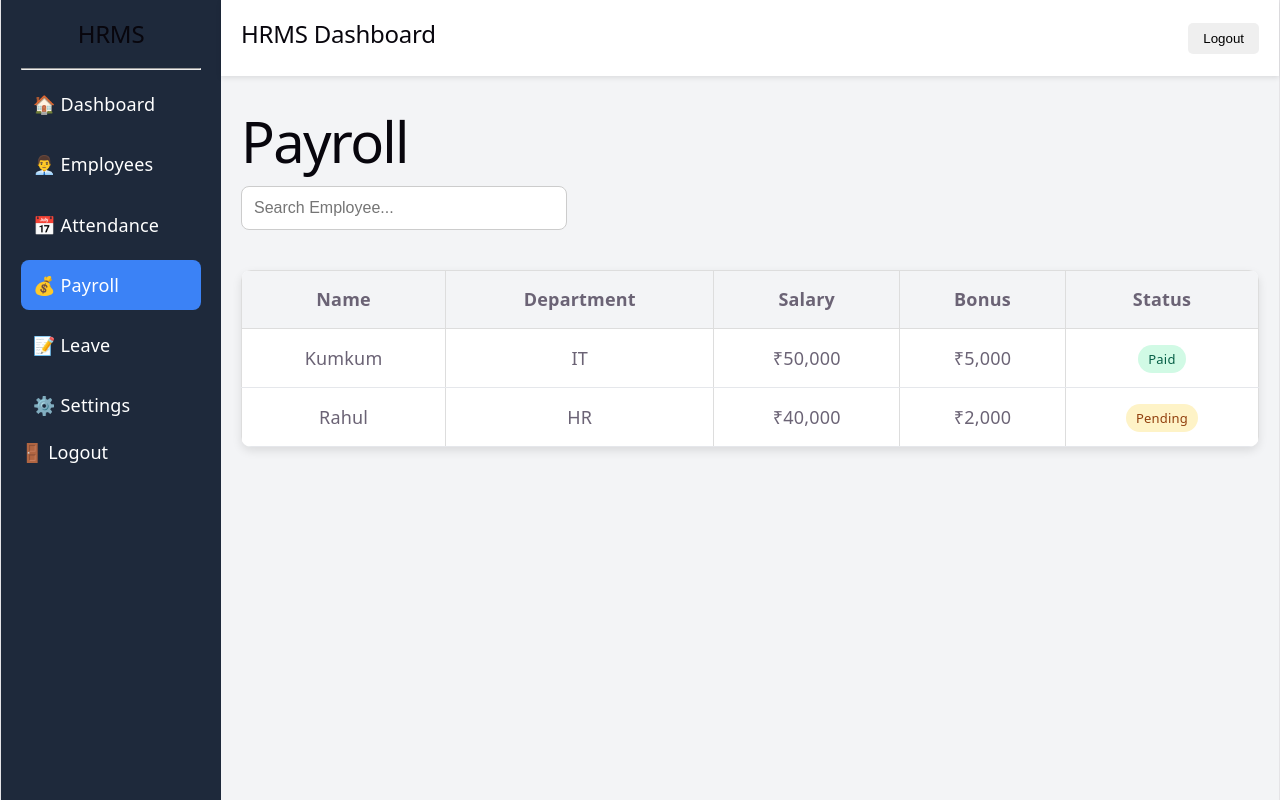
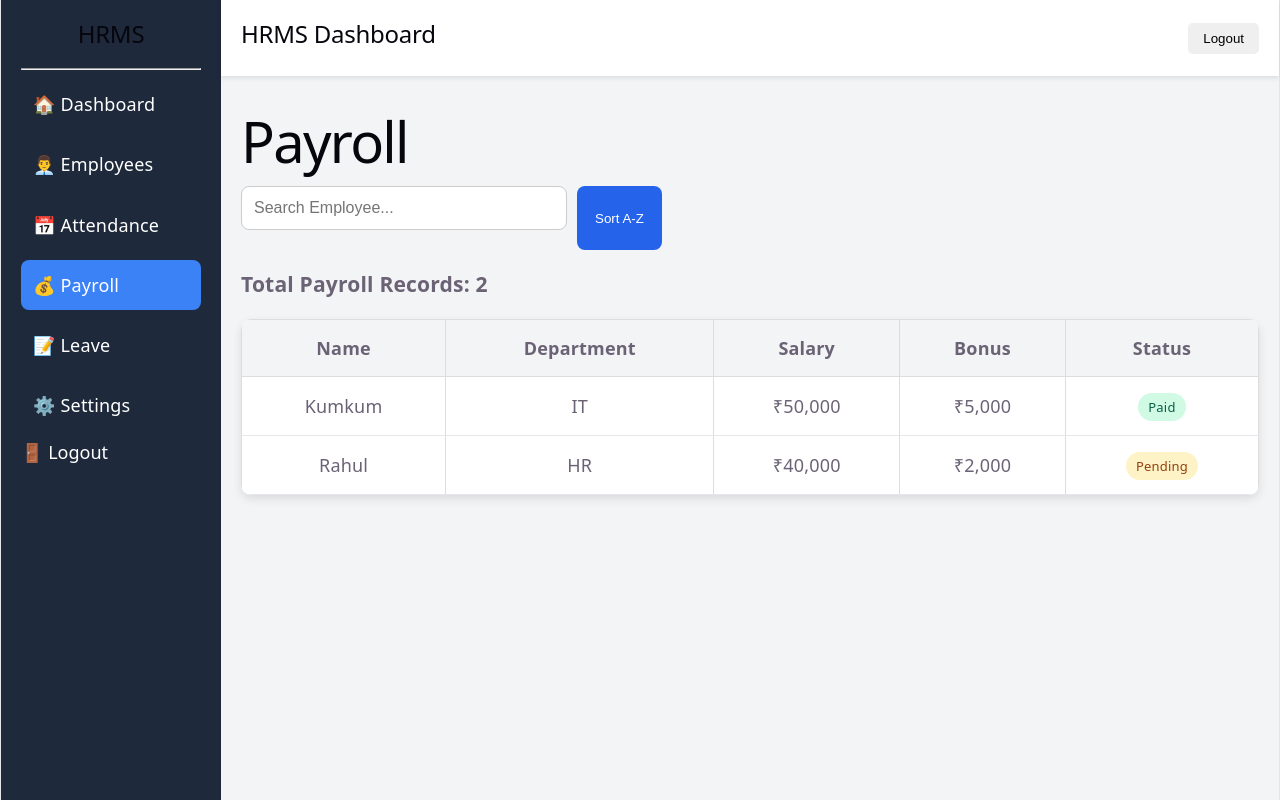
Before and after one commit to KumkumDadhich/infotact-hrms-dashboard, a React app: page /payroll in a window 1280 px wide. Built offline with nearby package versions, Linux system fonts and the light colour scheme; sample sign-in values are in the browser's storage; the HTML template or start-up script is replaced by a standard one.

Commit message:
feat: add payroll search and sorting

```diff
--- a/src/pages/PayrollPage.css
+++ b/src/pages/PayrollPage.css
@@ -62,3 +62,16 @@ button {
 button:hover {
   transform: translateY(-2px);
 }
+.sort-btn {
+  padding: 10px 18px;
+  border: none;
+  border-radius: 8px;
+  background: #2563eb;
+  color: white;
+  cursor: pointer;
+  transition: 0.3s;
+}
+
+.sort-btn:hover {
+  background: #1d4ed8;
+}
--- a/src/pages/PayrollPage.jsx
+++ b/src/pages/PayrollPage.jsx
@@ -1,5 +1,6 @@
 import "./PayrollPage.css";
 import { useState } from "react";
+
 function PayrollPage() {
   const payrollData = [
     {
@@ -19,14 +20,26 @@ function PayrollPage() {
       status: "Pending",
     },
   ];
+
   const [search, setSearch] = useState("");
+  const [sortOrder, setSortOrder] = useState("asc");
+
   const filteredPayroll = payrollData.filter((employee) =>
     employee.name.toLowerCase().includes(search.toLowerCase())
   );
+
+  const sortedPayroll = [...filteredPayroll].sort((a, b) => {
+    if (sortOrder === "asc") {
+      return a.name.localeCompare(b.name);
+    }
+    return b.name.localeCompare(a.name);
+  });
+
   return (
     <div className="payroll-container">
+      <h1>Payroll</h1>
 
-      <h1>Payroll</h1>
+      <div style={{ display: "flex", gap: "10px", marginBottom: "20px" }}>
         <input
           type="text"
           placeholder="Search Employee..."
@@ -34,6 +47,18 @@ className="search-box"
           value={search}
           onChange={(e) => setSearch(e.target.value)}
         />
+
+        <button
+          className="sort-btn"
+          onClick={() =>
+            setSortOrder(sortOrder === "asc" ? "desc" : "asc")
+          }
+        >
+          Sort {sortOrder === "asc" ? "A-Z" : "Z-A"}
+        </button>
+      </div>
+
+      <h3>Total Payroll Records: {sortedPayroll.length}</h3>
 
       <table>
         <thead>
@@ -47,14 +72,14 @@ onChange={(e) => setSearch(e.target.value)}
         </thead>
 
         <tbody>
-  {filteredPayroll.length === 0 ? (
+          {sortedPayroll.length === 0 ? (
             <tr>
               <td colSpan="5" style={{ textAlign: "center" }}>
                 No payroll records found.
               </td>
             </tr>
           ) : (
-    filteredPayroll.map((employee) => (
+            sortedPayroll.map((employee) => (
               <tr key={employee.id}>
                 <td>{employee.name}</td>
                 <td>{employee.department}</td>
@@ -75,9 +100,7 @@ onChange={(e) => setSearch(e.target.value)}
             ))
           )}
         </tbody>
-
       </table>
-
     </div>
   );
 }
```
Lines whose indentation alone changed are shown as unchanged.
